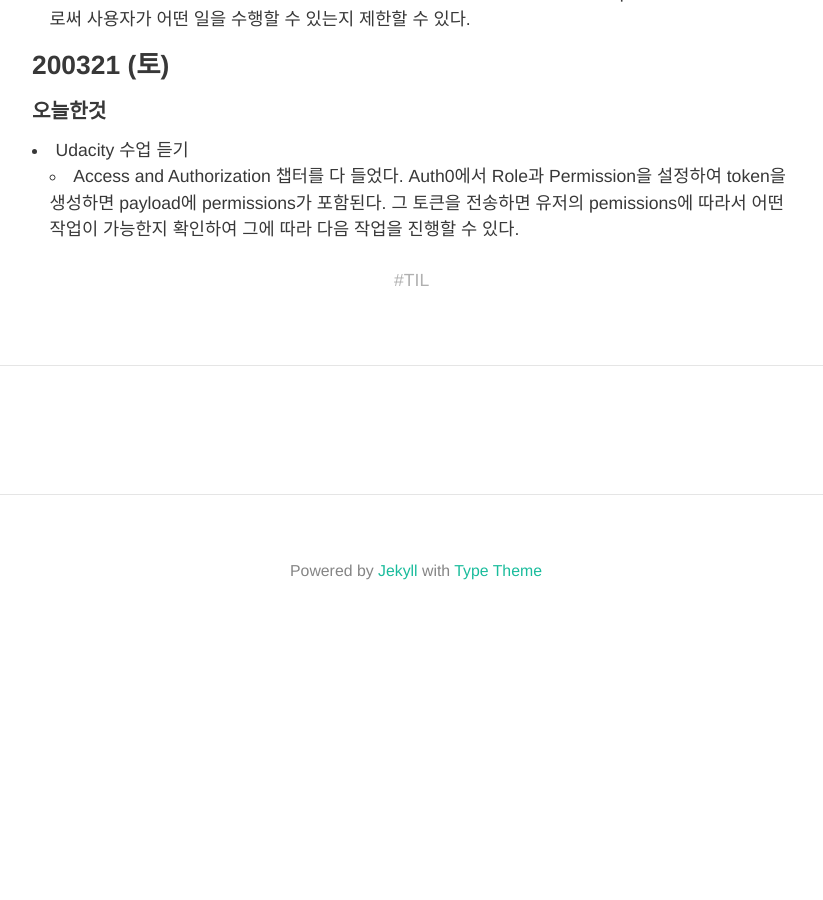
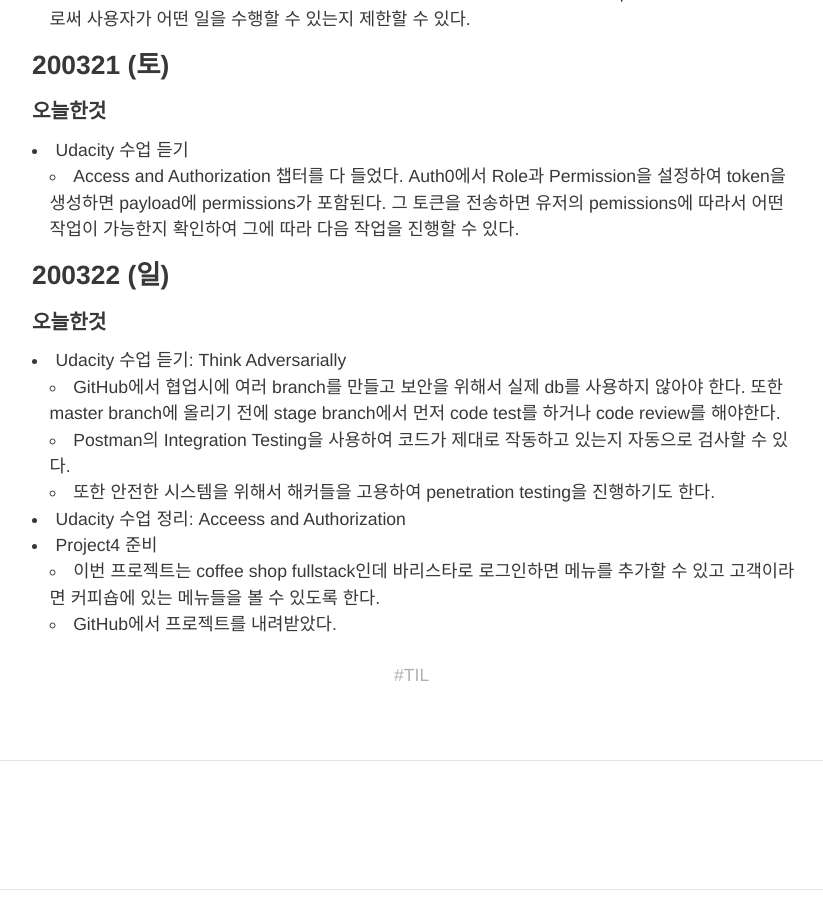
Before and after one commit to HyunlangBan/hyunlangban.github.io, a Jekyll site: the page built from _posts/TIL/2020-03-17-week-til.md, in a window 1280 px wide and 900 px high, scrolled down 2526 px. Shown: the whole window, without its empty margins (224-1047 px from the left). Built offline with Jekyll 4.4.1, drawn with Linux system fonts in a browser that asks for light colours; nearby versions of some CDN libraries; some web fonts are replaced; comment, search, counter and statistics services are not loaded; before the commit the page ends 3173 px from its top, so only the background shows below that.

Commit message:
Add 200322 TIL

```diff
--- a/_posts/TIL/2020-03-17-week-til.md
+++ b/_posts/TIL/2020-03-17-week-til.md
@@ -56,3 +56,14 @@ Authentication에 대한 정리를 다 끝내서 기분이 좋았다. 또한 벨
 #### 오늘한것
 - Udacity 수업 듣기
   - Access and Authorization 챕터를 다 들었다. Auth0에서 Role과 Permission을 설정하여 token을 생성하면 payload에 permissions가 포함된다. 그 토큰을 전송하면 유저의 pemissions에 따라서 어떤 작업이 가능한지 확인하여 그에 따라 다음 작업을 진행할 수 있다.
+
+### 200322 (일)
+#### 오늘한것
+- Udacity 수업 듣기: Think Adversarially
+   - GitHub에서 협업시에 여러 branch를 만들고 보안을 위해서 실제 db를 사용하지 않아야 한다. 또한 master branch에 올리기 전에 stage branch에서 먼저 code test를 하거나 code review를 해야한다.
+   - Postman의 Integration Testing을 사용하여 코드가 제대로 작동하고 있는지 자동으로 검사할 수 있다.
+   - 또한 안전한 시스템을 위해서 해커들을 고용하여 penetration testing을 진행하기도 한다.
+- Udacity 수업 정리: Acceess and Authorization
+- Project4 준비
+  - 이번 프로젝트는 coffee shop fullstack인데 바리스타로 로그인하면 메뉴를 추가할 수 있고 고객이라면 커피숍에 있는 메뉴들을 볼 수 있도록 한다.
+  - GitHub에서 프로젝트를 내려받았다.
```
